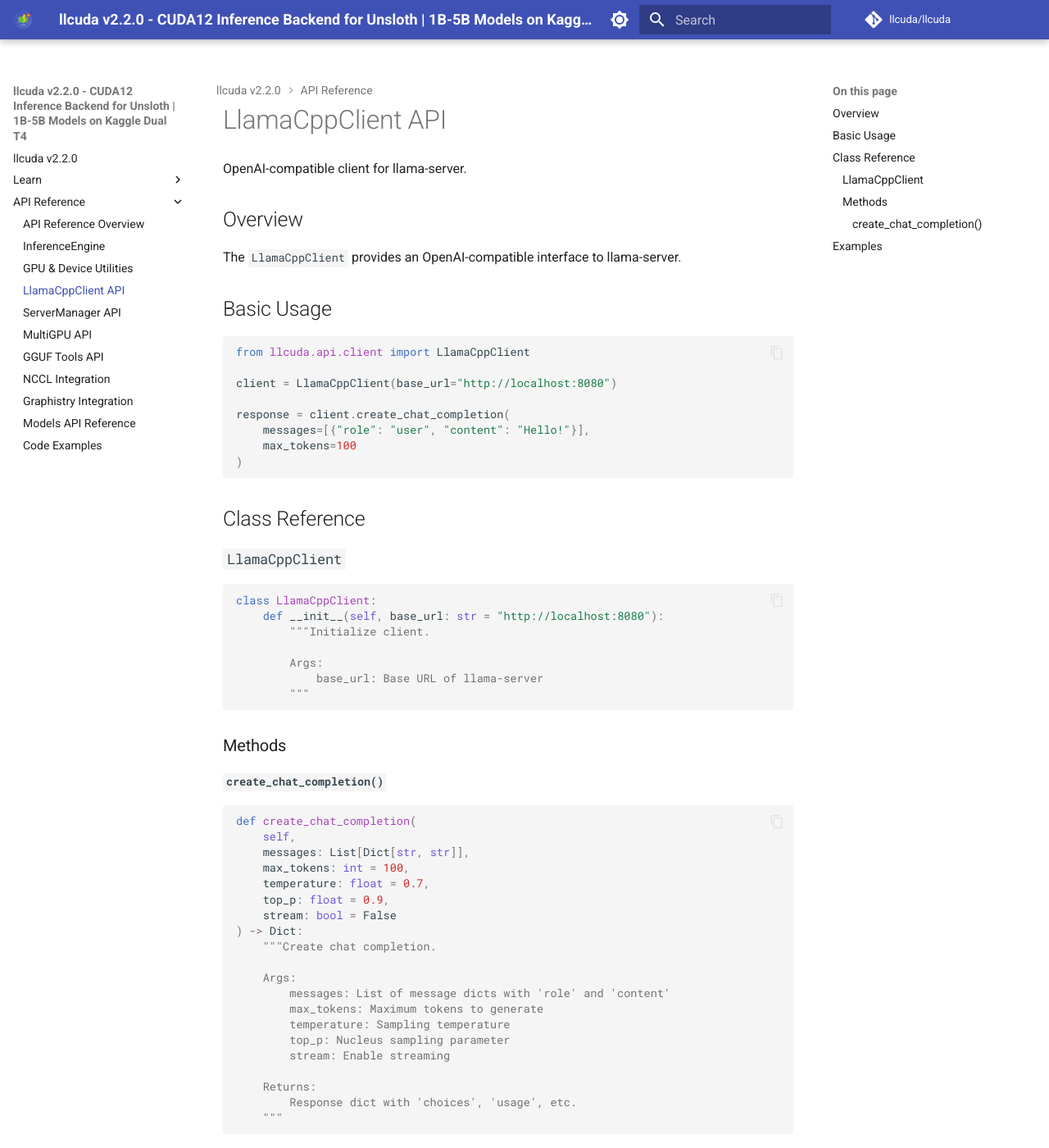
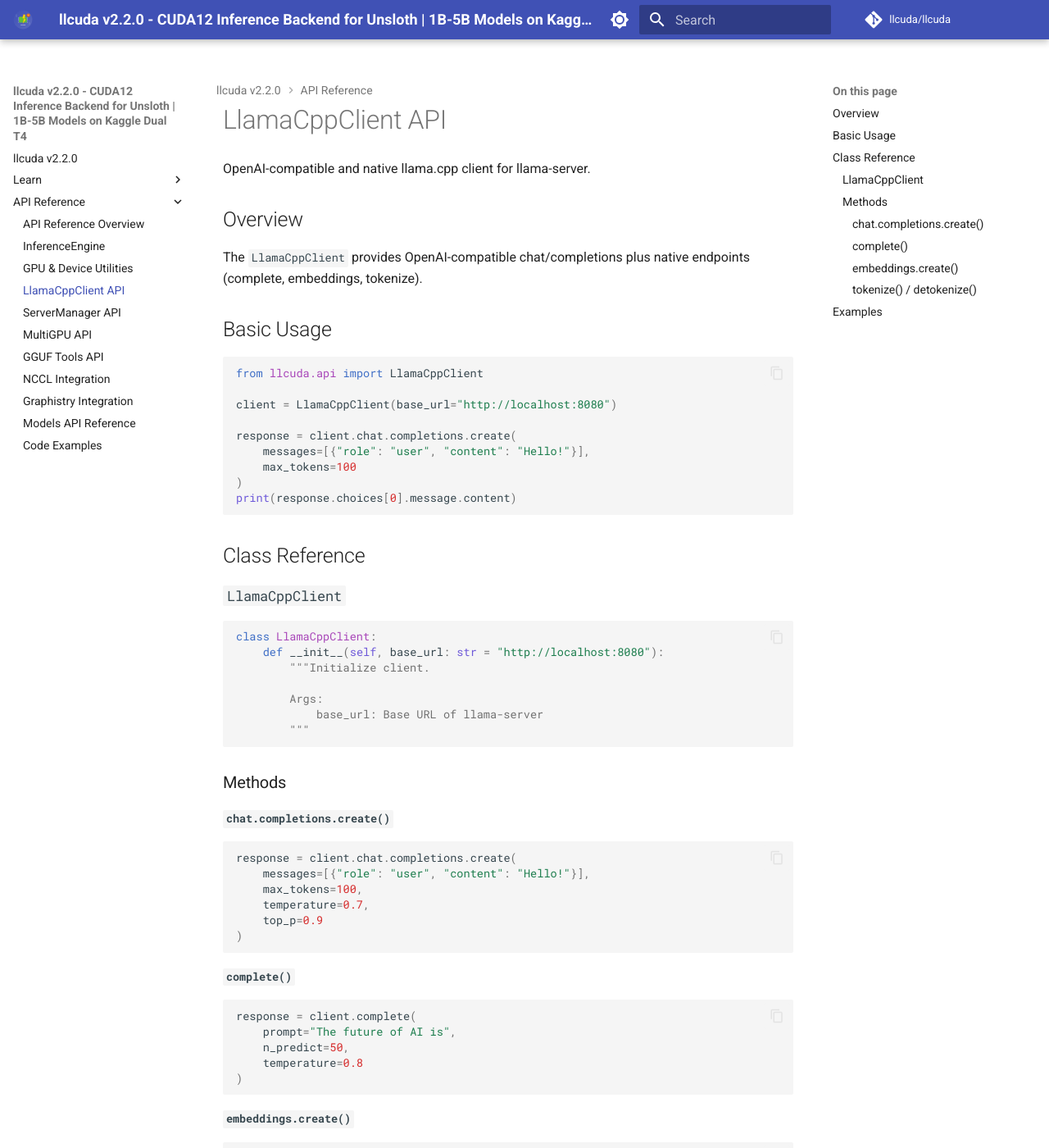
Before and after one commit to llcuda/llcuda.github.io, an MkDocs documentation site: the page built from docs/api/client.md, in a window 1280 px wide and 1400 px high. Shown: the whole window at 82% size. Built offline with MkDocs 1.6.1 and Material for MkDocs 9.7.7, drawn with Linux system fonts in a browser that asks for light colours; comment, search, counter and statistics services are not loaded; the version menu is left out; some of the changed text lies outside the part shown.

Commit message:
Update Graphistry docs and LlamaCppClient usage

````diff
--- a/docs/api/client.md
+++ b/docs/api/client.md
@@ -1,22 +1,23 @@
 # LlamaCppClient API
 
-OpenAI-compatible client for llama-server.
+OpenAI-compatible and native llama.cpp client for llama-server.
 
 ## Overview
 
-The `LlamaCppClient` provides an OpenAI-compatible interface to llama-server.
+The `LlamaCppClient` provides OpenAI-compatible chat/completions plus native endpoints (complete, embeddings, tokenize).
 
 ## Basic Usage
 
 ```python
-from llcuda.api.client import LlamaCppClient
+from llcuda.api import LlamaCppClient
 
 client = LlamaCppClient(base_url="http://localhost:8080")
 
-response = client.create_chat_completion(
+response = client.chat.completions.create(
     messages=[{"role": "user", "content": "Hello!"}],
     max_tokens=100
 )
+print(response.choices[0].message.content)
 ```
 
 ## Class Reference
@@ -35,31 +36,40 @@
 
 ### Methods
 
-#### `create_chat_completion()`
+#### `chat.completions.create()`
 
 ```python
-def create_chat_completion(
-    self,
-    messages: List[Dict[str, str]],
-    max_tokens: int = 100,
-    temperature: float = 0.7,
-    top_p: float = 0.9,
-    stream: bool = False
-) -> Dict:
-    """Create chat completion.
+response = client.chat.completions.create(
+    messages=[{"role": "user", "content": "Hello!"}],
+    max_tokens=100,
+    temperature=0.7,
+    top_p=0.9
+)
+```
 
-    Args:
-        messages: List of message dicts with 'role' and 'content'
-        max_tokens: Maximum tokens to generate
-        temperature: Sampling temperature
-        top_p: Nucleus sampling parameter
-        stream: Enable streaming
+#### `complete()`
 
-    Returns:
-        Response dict with 'choices', 'usage', etc.
-    """
+```python
+response = client.complete(
+    prompt="The future of AI is",
+    n_predict=50,
+    temperature=0.8
+)
+```
+
+#### `embeddings.create()`
+
+```python
+emb = client.embeddings.create(input=["Hello world", "Goodbye world"])
+```
+
+#### `tokenize()` / `detokenize()`
+
+```python
+tokens = client.tokenize("Hello, world!")
+text = client.detokenize(tokens.tokens)
 ```
 
 ## Examples
 
-See [API Examples](examples.md)
+See [API Examples](examples.md) and [InferenceEngine](inference-engine.md) for a simpler wrapper.
````
Also changed, not shown: docs/graphistry/knowledge-graphs.md (+12 -2 lines), docs/graphistry/overview.md (+13 -23 lines), docs/graphistry/split-gpu-setup.md (+11 -12 lines).
